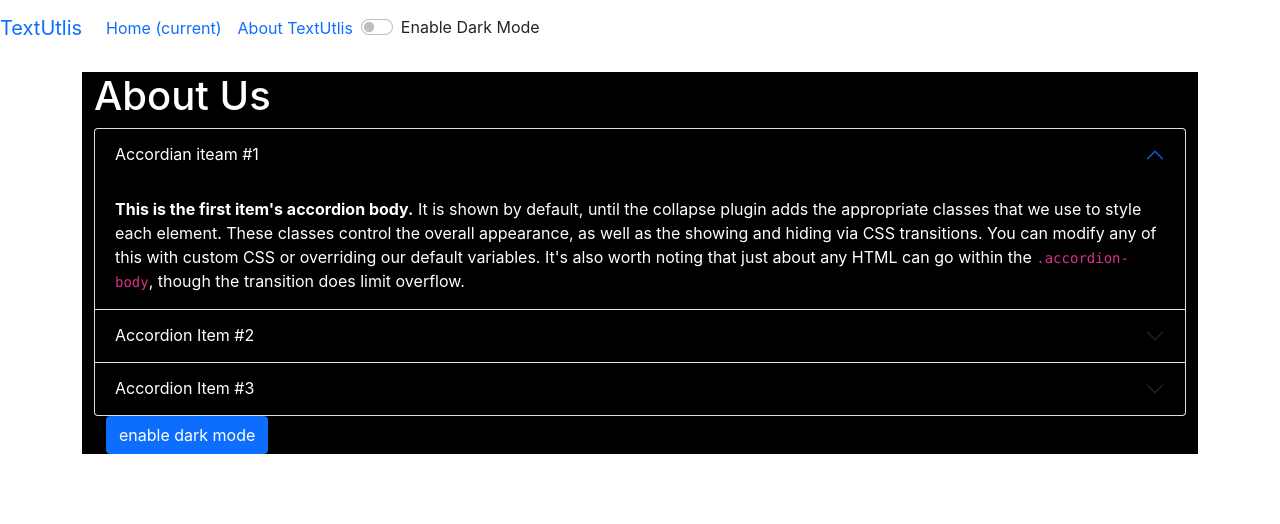
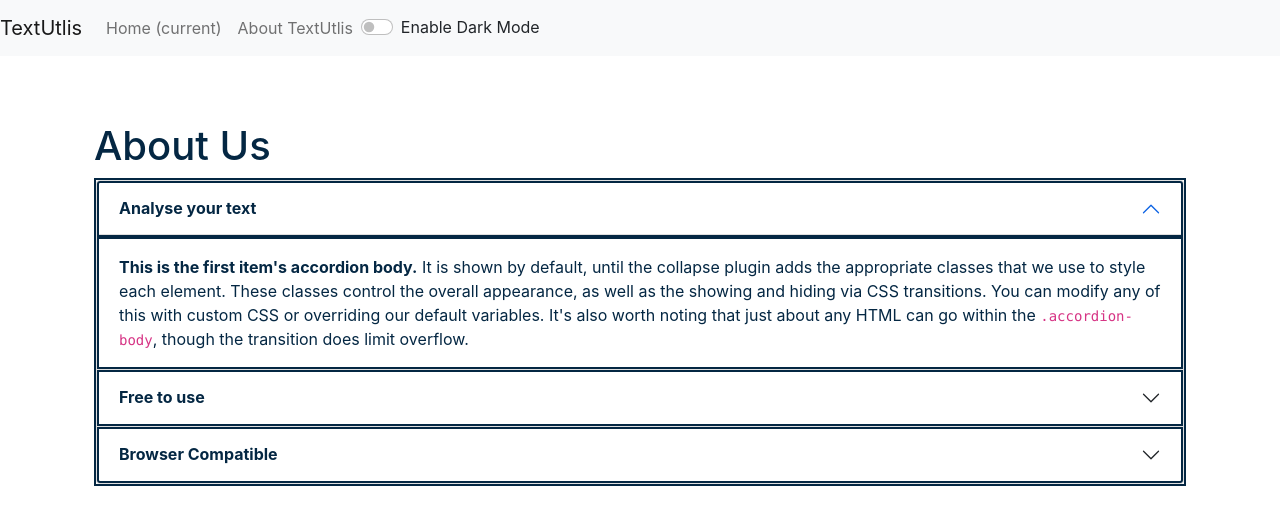
Before and after one commit to anjul1026/Text_Utils_app, a React (Create React App) app: page /about in a window 1280 px wide. Shown: the top 524 px of the page. Built offline with nearby package versions, Linux system fonts and the light colour scheme; the HTML template or start-up script is replaced by a standard one.

Commit message:
adding more features to app

```diff
--- a/src/App.js
+++ b/src/App.js
@@ -52,7 +52,7 @@ function App() {
               element={
                 <TextForm
                   showAlert={showAlert}
-                  heading="Enter the text to analyze below"
+                  heading="Try TextUtlis-Word Counter,Character Counter,Remove Extra Spaces"
                   mode={mode}
                 />
               }
--- a/src/components/About.js
+++ b/src/components/About.js
@@ -1,32 +1,24 @@
 import React, { useState } from "react";
 
-export default function About() {
-  const [myStyle, setMyStyle] = useState({
-    color: "white",
-    backgroundColor: "black",
-  });
+export default function About(props) {
+  // const [myStyle, setMyStyle] = useState({
+  //   color: "black",
+  //   backgroundColor: "white",
+  // });
 
-  const toggleStyle = () => {
-    if (myStyle.color === "white") {
-      setMyStyle({
-        color: "black",
-        backgroundColor: "white",
-        border: "1px solid white",
-      });
-      setBtnText("enable dark mode");
-    } else {
-      setMyStyle({
-        color: "white",
-        backgroundColor: "black",
-      });
-
-      setBtnText("enable light mode");
-    }
+  let myStyle = {
+    color: props.mode === "dark" ? "white" : "#042743",
+    backgroundColor: props.mode === "dark" ? "#042743" : "white",
+    border: "2px solid",
+    borderColor: props.mode === "dark" ? "white" : "#042743",
   };
 
-  const [btntext, setBtnText] = useState("enable dark mode");
   return (
-    <div className="container" style={myStyle}>
+    <>
+      <div
+        className="container"
+        style={{ color: props.mode === "dark" ? "white" : "#042743" }}
+      >
         <h1>About Us</h1>
         <div className="accordion" id="accordionExample" style={myStyle}>
           <div className="accordion-item">
@@ -40,9 +32,10 @@ export default function About() {
                 aria-controls="collapseOne"
                 style={myStyle}
               >
-              Accordian iteam #1
+                <strong>Analyse your text</strong>
               </button>
             </h2>
+
             <div
               id="collapseOne"
               className="accordion-collapse collapse show"
@@ -53,11 +46,12 @@ export default function About() {
                 <strong>This is the first item's accordion body.</strong> It is
                 shown by default, until the collapse plugin adds the appropriate
                 classes that we use to style each element. These classes control
-              the overall appearance, as well as the showing and hiding via CSS
-              transitions. You can modify any of this with custom CSS or
-              overriding our default variables. It's also worth noting that just
-              about any HTML can go within the <code>.accordion-body</code>,
-              though the transition does limit overflow.
+                the overall appearance, as well as the showing and hiding via
+                CSS transitions. You can modify any of this with custom CSS or
+                overriding our default variables. It's also worth noting that
+                just about any HTML can go within the{" "}
+                <code>.accordion-body</code>, though the transition does limit
+                overflow.
               </div>
             </div>
           </div>
@@ -72,7 +66,7 @@ export default function About() {
                 aria-controls="collapseTwo"
                 style={myStyle}
               >
-              Accordion Item #2
+                <strong>Free to use</strong>
               </button>
             </h2>
             <div
@@ -83,13 +77,14 @@ export default function About() {
             >
               <div className="accordion-body" style={myStyle}>
                 <strong>This is the second item's accordion body.</strong> It is
-              hidden by default, until the collapse plugin adds the appropriate
-              classes that we use to style each element. These classes control
-              the overall appearance, as well as the showing and hiding via CSS
-              transitions. You can modify any of this with custom CSS or
-              overriding our default variables. It's also worth noting that just
-              about any HTML can go within the <code>.accordion-body</code>,
-              though the transition does limit overflow.
+                hidden by default, until the collapse plugin adds the
+                appropriate classes that we use to style each element. These
+                classes control the overall appearance, as well as the showing
+                and hiding via CSS transitions. You can modify any of this with
+                custom CSS or overriding our default variables. It's also worth
+                noting that just about any HTML can go within the{" "}
+                <code>.accordion-body</code>, though the transition does limit
+                overflow.
               </div>
             </div>
           </div>
@@ -104,7 +99,7 @@ export default function About() {
                 aria-controls="collapseThree"
                 style={myStyle}
               >
-              Accordion Item #3
+                <strong>Browser Compatible</strong>
               </button>
             </h2>
             <div
@@ -115,22 +110,19 @@ export default function About() {
             >
               <div className="accordion-body" style={myStyle}>
                 <strong>This is the third item's accordion body.</strong> It is
-              hidden by default, until the collapse plugin adds the appropriate
-              classes that we use to style each element. These classes control
-              the overall appearance, as well as the showing and hiding via CSS
-              transitions. You can modify any of this with custom CSS or
-              overriding our default variables. It's also worth noting that just
-              about any HTML can go within the <code>.accordion-body</code>,
-              though the transition does limit overflow.
+                hidden by default, until the collapse plugin adds the
+                appropriate classes that we use to style each element. These
+                classes control the overall appearance, as well as the showing
+                and hiding via CSS transitions. You can modify any of this with
+                custom CSS or overriding our default variables. It's also worth
+                noting that just about any HTML can go within the{" "}
+                <code>.accordion-body</code>, though the transition does limit
+                overflow.
               </div>
             </div>
           </div>
         </div>
-      <div className="container">
-        <button type="button" onClick={toggleStyle} className="btn btn-primary">
-          {btntext}
-        </button>
       </div>
-    </div>
+    </>
   );
 }
--- a/src/components/Alert.js
+++ b/src/components/Alert.js
@@ -7,19 +7,15 @@ export default function Alert(props) {
     return lower.charAt(0).toUpperCase() + lower.slice(1);
   };
   return (
-    props.alert && (
-      <div
-        className="alert alert-warning alert-dismissible fade show"
-        role="alert"
-      >
-        <strong>{capitalize(props.alert.type)}</strong>:{props.alert.msg}
-        <button
-          type="button"
-          className="btn-close"
-          data-bs-dismiss="alert"
-          aria-label="Close"
-        ></button>
-      </div>
-    )
+    <div style={{ height: "50px" }}>
+      {props.alert && (
+        <div
+          className={`alert alert-${props.alert.type} alert-dismissible fade show`}
+          role="alert"
+        >
+          <strong>{capitalize(props.alert.type)}</strong>:{props.alert.msg}
+        </div>
+      )}
+    </div>
   );
 }
--- a/src/components/Nav.js
+++ b/src/components/Nav.js
@@ -4,9 +4,7 @@ import { Link } from "react-router-dom";
 export default function Nav(props) {
   return (
     <nav
-      className={
-        "navbar navbar-expand-lg navbar-${props.mode} bg-${props.mode}"
-      }
+      className={`navbar navbar-expand-lg navbar-${props.mode} bg-${props.mode}`}
     >
       <Link className="navbar-brand" to="/">
         {props.title}
--- a/src/components/TextForm.js
+++ b/src/components/TextForm.js
@@ -38,7 +38,7 @@ export default function TextForm(props) {
     setText(newText.join(" "));
     props.showAlert("Extra Spaces Removed", "success");
   };
-  const [text, setText] = useState(" ");
+  const [text, setText] = useState("");
   return (
     <>
       <div
@@ -54,24 +54,44 @@ export default function TextForm(props) {
             rows="8"
             onChange={handleOnChange}
             style={{
-              backgroundColor: props.mode === "dark" ? "grey" : "light",
-              color: props.mode === "dark" ? "red" : "light",
+              backgroundColor: props.mode === "dark" ? "#dee2e6" : "light",
+              color: props.mode === "dark" ? "#000" : "light",
             }}
           ></textarea>
         </div>
-        <button className="btn btn-primary mx-2" onClick={handleUpClick}>
+        <button
+          disabled={text.length === 0}
+          className="btn btn-primary mx-2 my-1"
+          onClick={handleUpClick}
+        >
           Convert to upper case
         </button>
-        <button className="btn btn-primary mx-2" onClick={handleLoClick}>
+        <button
+          disabled={text.length === 0}
+          className="btn btn-primary mx-2 my-1"
+          onClick={handleLoClick}
+        >
           Convert to lower case
         </button>
-        <button className="btn btn-primary mx-2" onClick={handleclearClick}>
+        <button
+          disabled={text.length === 0}
+          className="btn btn-primary mx-2 my-1"
+          onClick={handleclearClick}
+        >
           Clear Text
         </button>
-        <button className="btn btn-primary mx-2" onClick={handleCopy}>
+        <button
+          disabled={text.length === 0}
+          className="btn btn-primary mx-2 my-1"
+          onClick={handleCopy}
+        >
           Copy Text
         </button>
-        <button className="btn btn-primary mx-2" onClick={handleExtraSpaces}>
+        <button
+          disabled={text.length === 0}
+          className="btn btn-primary mx-2 my-1"
+          onClick={handleExtraSpaces}
+        >
           Remove Extra Spaces
         </button>
         <div
@@ -80,9 +100,20 @@ export default function TextForm(props) {
         >
           <h1>your text summary</h1>
           <p>
-            {text.split(" ").length} words and {text.length} characters
+            {
+              text.split(" ").filter((element) => {
+                return element.length !== 0;
+              }).length
+            }{" "}
+            words and {text.length} characters
           </p>
-          <p>{0.008 * text.split(" ").length} minutes read</p>
+          <p>
+            {0.008 *
+              text.split(" ").filter((element) => {
+                return element.length !== 0;
+              }).length}{" "}
+            minutes read
+          </p>
           <h2>preview</h2>
           <p>
             {text.length > 1
```
Lines whose indentation alone changed are shown as unchanged.
